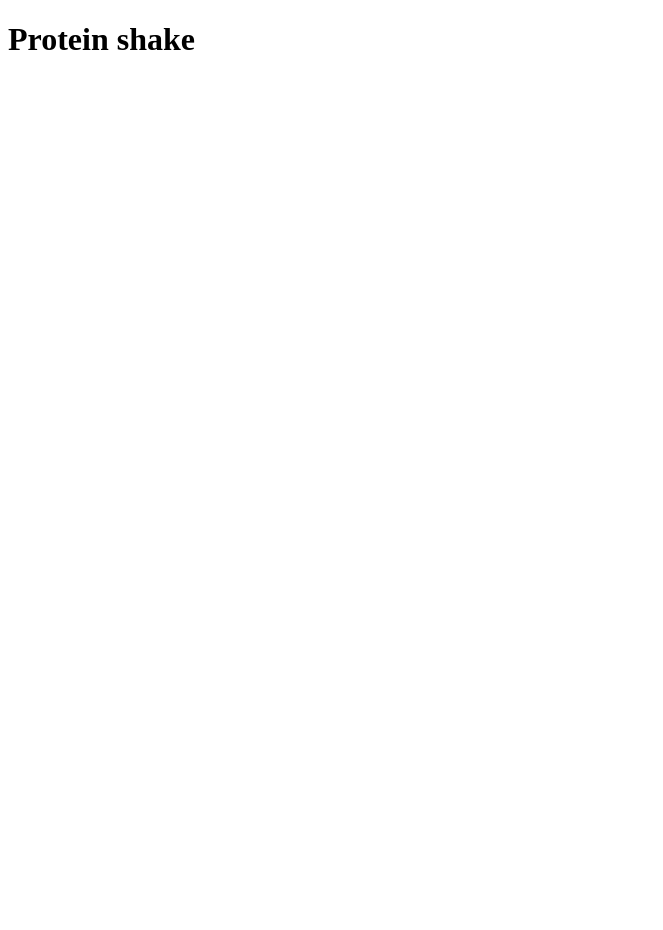
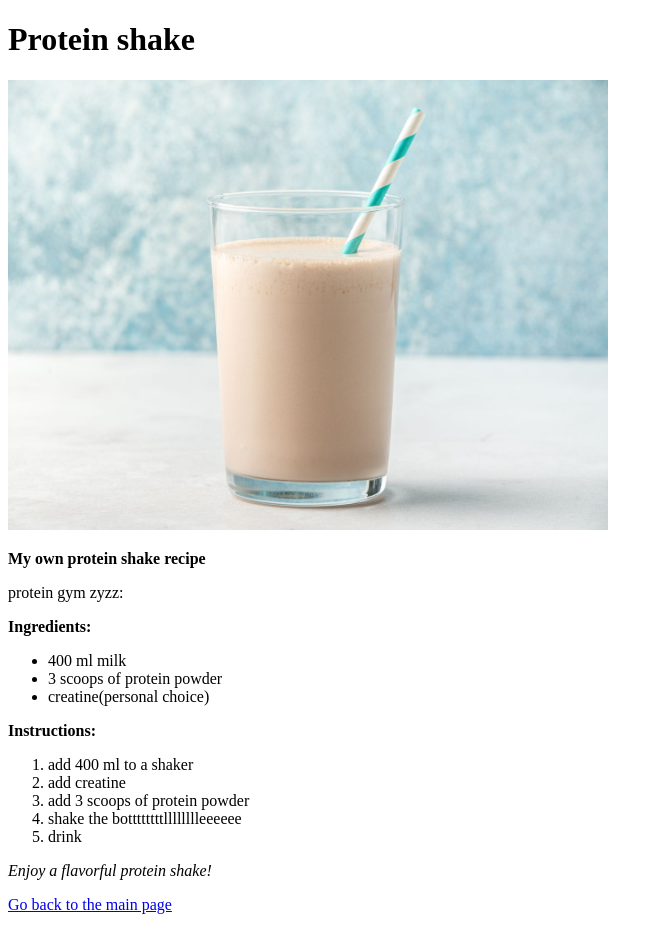
Before and after one commit to medioqre/odin-recipes, a plain HTML site: page recipes/protein_shake.html in a window 1280 px wide. Shown: the whole page, without its empty margins (0-663 px from the left). Before the commit the page ends 800 px from the top, so only its background shows below. Drawn offline with Linux system fonts and the light colour scheme.

Commit message:
finished protein shake page

```diff
--- a/recipes/protein_shake.html
+++ b/recipes/protein_shake.html
@@ -7,5 +7,32 @@
 </head>
 <body>
     <h1>Protein shake</h1>
+    <img src="../images/protein_shake.jpg" height="450" width="600">
+    <strong><p>My own protein shake recipe</p></strong>
+
+    <p>protein gym zyzz:</p>
+
+    <strong>Ingredients:</strong>
+    <ul>
+    <li>400 ml milk</li>
+    <li>3 scoops of protein powder</li>
+    <li>creatine(personal choice)</li>
+    </ul>
+    <strong>Instructions:</strong>
+    <ol>
+    <li>add 400 ml to a shaker</li>
+    <li>add creatine</li>
+    <li>add 3 scoops of protein powder</li>
+    <li>shake the bottttttttlllllllleeeeee</li>
+    <li>drink</li></ol>
+    <p><em>Enjoy a flavorful protein shake!</em></p>
+
+
+
+
+
+
+
+    <p><a href="../index.html">Go back to the main page</a></p>
 </body>
 </html>
```
Also changed, not shown: images/protein_shake.jpg (added).
